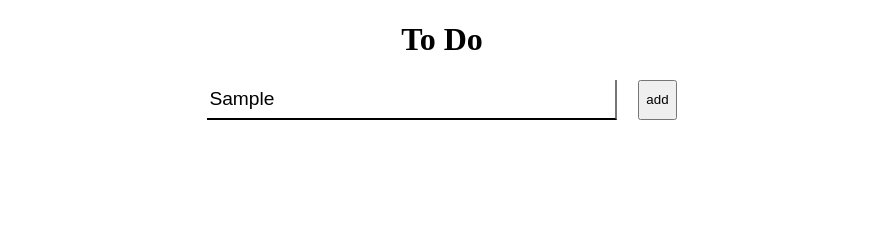
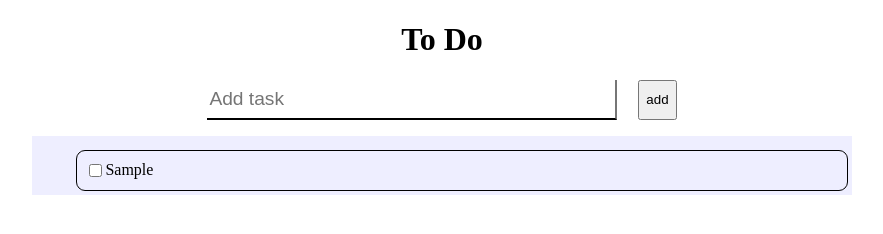
Before and after one commit to Joy-Chenwi/planner, a plain HTML site: page projects/planner/todo.html in a window 1280 px wide. Both pictures are taken after typing "Sample" into the empty fields and a click on the button "add". Shown: the whole page, without its empty margins (198-1081 px from the left). Drawn offline with Linux system fonts and the light colour scheme.

Commit message:
did something

```diff
--- a/projects/planner/todo.css
+++ b/projects/planner/todo.css
@@ -21,7 +21,8 @@ body {
     height: 100%;
     overflow: scroll;
     display: flex;
-    justify-content: center;
+    flex-direction: column;
+    align-items: center;
 }
 
 .container>.todo>.todo-inputs-tools {
@@ -30,7 +31,6 @@ body {
     display: flex;
     justify-content: space-evenly;
 }
-
 
 .container>.todo>.todo-inputs-tools>input {
     width: 80%;
@@ -42,3 +42,34 @@ body {
     border-bottom: 2px solid black;
     font-size: larger;
 }
+
+.todo-items {
+    border-radius: 8px;
+}
+
+.todo-items:nth-child(1) {
+    margin: 5px 0 0 0;
+}
+
+.todos {
+    background: #eef;
+    width: 80%;
+    display: flex;
+    flex-direction: column;
+}
+
+.wrapper {
+    display: inline-flex;
+    border: 1px solid black;
+    border-radius: 9px;
+    padding: 10px 8px;
+    margin: 4px;
+}
+
+.wrapper:nth-of-type(1) {
+    margin-top: 14px;
+}
+
+.wrapper>li {
+    list-style: none;
+}
--- a/projects/planner/todo.html
+++ b/projects/planner/todo.html
@@ -10,11 +10,50 @@
         <h1> To Do </h1>
         <div class="todo">
             <div class="todo-inputs-tools">
-                <input class="todo-input" placeholder="Add task">
-                <button> add </button>
+                <input class="todo-input" id="todo-input" placeholder="Add task">
+                <button id="add-btn"> add </button>
             </div>
+
+            <ul class="todos" id="todos">
+            </ul>
         </div>
     </div>
+
+    <script defer>
+        const todoItems = [];
+        const todoUl = document.getElementById("todos");
+        const todoInput = document.getElementById("todo-input");
+        const addBtn = document.getElementById("add-btn");
+
+        const createTodo = () => {
+            if (todoInput.value.trim()) {
+                const mainDiv = document.createElement("div");
+                const checkbox = document.createElement("input");
+                const listItem = document.createElement("li");
+
+                mainDiv.classList.add("wrapper");
+                checkbox.classList.add("checkbox");
+                checkbox.setAttribute("type", "checkbox");
+
+                listItem.innerText = todoInput.value;
+
+                mainDiv.appendChild(checkbox);
+                mainDiv.appendChild(listItem);
+                todoUl.appendChild(mainDiv);
+                todoInput.value = "";
+            }
+        }
+
+        const checkboxes = document.getElementsByClassName("checkbox");
+
+        const markAsDone = () => {
+            console.log("the guy is somehow clicking");
+        }
+
+        console.log(checkboxes);
+        // checkboxes.addEventListener("click", markAsDone);
+        addBtn.addEventListener("click", createTodo);
+    </script>
 </body>
 
 </html>
```
